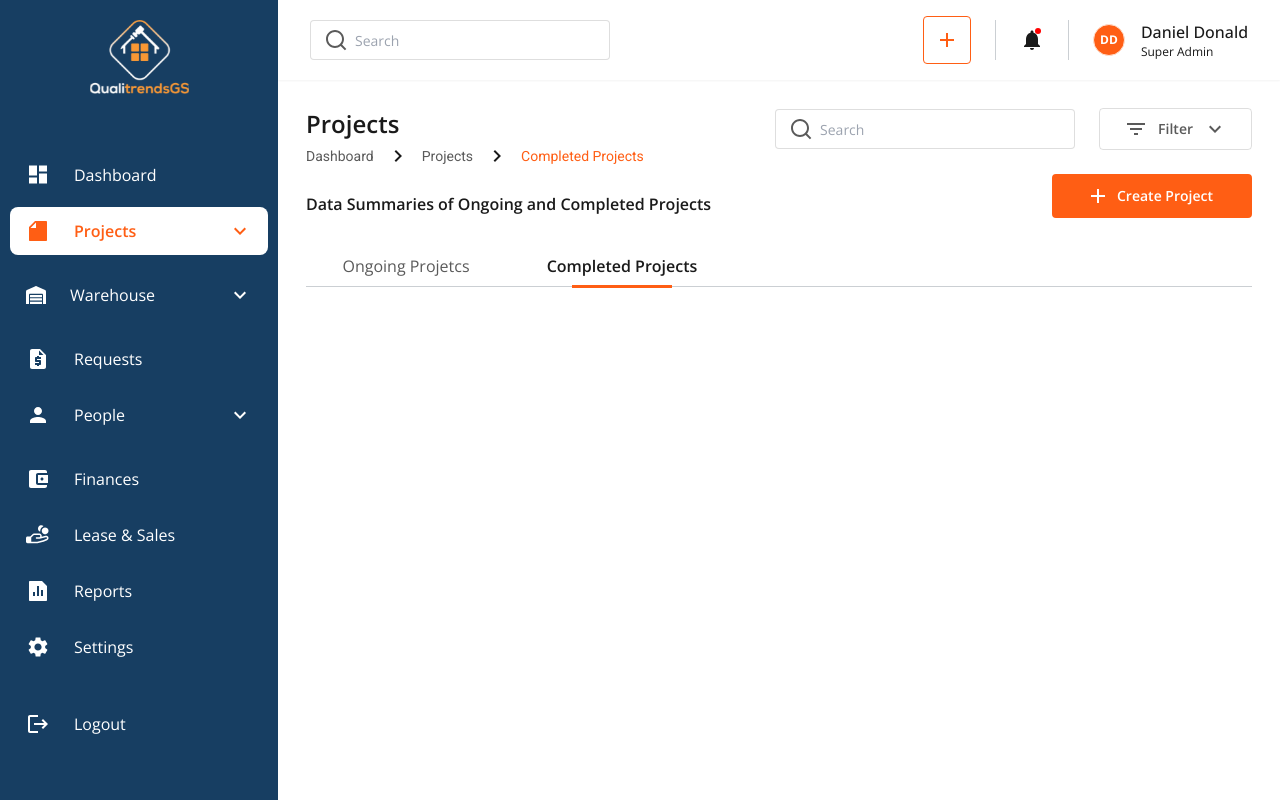
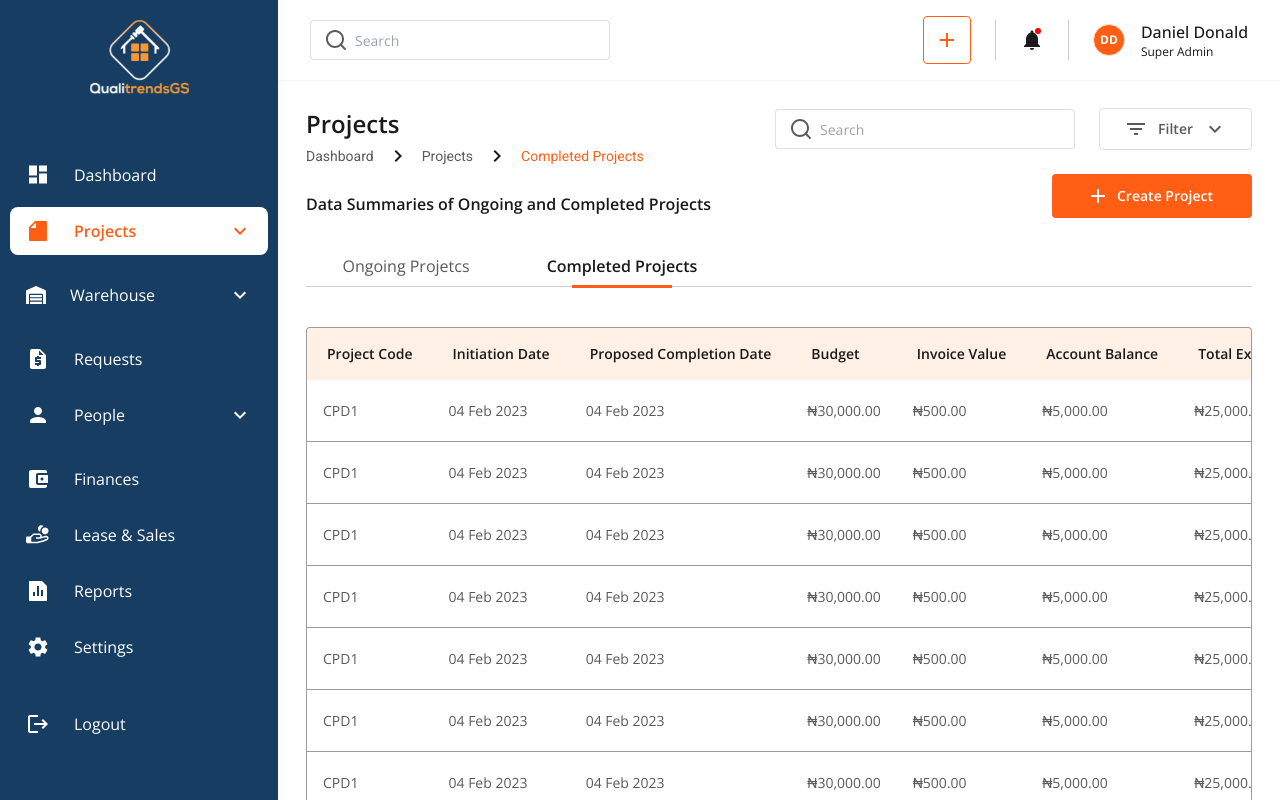
Before and after one commit to ntamiegbe/qualitrends-admin, a Next.js app: page /projects/completed-projects in a window 1280 px wide. Shown: the top 800 px of the page. Built offline with nearby package versions, Linux system fonts and the light colour scheme.

Commit message:
Refactor: Add metadata to layout component and create CompletedProjects component

```diff
--- a/src/app/(main)/layout.tsx
+++ b/src/app/(main)/layout.tsx
@@ -1,7 +1,30 @@
-"use client";
-
 import Header from "@/components/layout/Header";
 import Navigation from "@/components/layout/Navigation";
+import { Metadata } from "next";
+
+export const metadata: Metadata = {
+	title: {
+		template: "QualitrendsGS | %s",
+		default: "QualitrendsGS",
+	},
+	description: "At Qualitrends we build your visions.",
+	openGraph: {
+		type: "website",
+		locale: "en_US",
+		url: "https://qualitrendsng.com",
+		title: "QualitrendsGS",
+		description: "At Qualitrends we build your visions.",
+		images: [
+			{
+				url: "https://qualitrendsng.com/wp-content/uploads/2023/08/1-1.png",
+				width: 1200,
+				height: 630,
+				alt: "QualitrendsGS",
+			},
+		],
+		siteName: "QualitrendsGS",
+	},
+};
 
 type LayoutProps = {
 	children: React.ReactNode;
--- a/src/app/(main)/projects/completed-projects/page.tsx
+++ b/src/app/(main)/projects/completed-projects/page.tsx
@@ -1,5 +1,7 @@
+import CompletedProjects from "@/components/projects/CompletedProjects";
+
 const CompletedProjectsPage = () => {
-	return <div></div>;
+	return <CompletedProjects />;
 };
 
 export default CompletedProjectsPage;
--- a/src/components/layout/Header/index.tsx
+++ b/src/components/layout/Header/index.tsx
@@ -1,3 +1,5 @@
+"use client";
+
 import Input from "@/components/global/Input";
 import Icons from "@/components/icons";
 import { FormProvider, useForm } from "react-hook-form";
--- /dev/null
+++ b/src/components/projects/CompletedProjects/index.tsx
@@ -0,0 +1,190 @@
+"use client";
+
+import Table from "@/components/global/Table";
+import Icons from "@/components/icons";
+import { cn, formatAmount } from "@/lib/utils";
+
+const CompletedProjects = () => {
+	const data = [
+		{
+			code: "CPD1",
+			initiationDate: "04 Feb 2023",
+			proposedCompletionDate: "04 Feb 2023",
+			budget: 3000000,
+			invoiceValue: 50000,
+			accountBalance: 500000,
+			totalExpenses: 2500000,
+		},
+		{
+			code: "CPD1",
+			initiationDate: "04 Feb 2023",
+			proposedCompletionDate: "04 Feb 2023",
+			budget: 3000000,
+			invoiceValue: 50000,
+			accountBalance: 500000,
+			totalExpenses: 2500000,
+		},
+		{
+			code: "CPD1",
+			initiationDate: "04 Feb 2023",
+			proposedCompletionDate: "04 Feb 2023",
+			budget: 3000000,
+			invoiceValue: 50000,
+			accountBalance: 500000,
+			totalExpenses: 2500000,
+		},
+		{
+			code: "CPD1",
+			initiationDate: "04 Feb 2023",
+			proposedCompletionDate: "04 Feb 2023",
+			budget: 3000000,
+			invoiceValue: 50000,
+			accountBalance: 500000,
+			totalExpenses: 2500000,
+		},
+		{
+			code: "CPD1",
+			initiationDate: "04 Feb 2023",
+			proposedCompletionDate: "04 Feb 2023",
+			budget: 3000000,
+			invoiceValue: 50000,
+			accountBalance: 500000,
+			totalExpenses: 2500000,
+		},
+		{
+			code: "CPD1",
+			initiationDate: "04 Feb 2023",
+			proposedCompletionDate: "04 Feb 2023",
+			budget: 3000000,
+			invoiceValue: 50000,
+			accountBalance: 500000,
+			totalExpenses: 2500000,
+		},
+		{
+			code: "CPD1",
+			initiationDate: "04 Feb 2023",
+			proposedCompletionDate: "04 Feb 2023",
+			budget: 3000000,
+			invoiceValue: 50000,
+			accountBalance: 500000,
+			totalExpenses: 2500000,
+		},
+		{
+			code: "CPD1",
+			initiationDate: "04 Feb 2023",
+			proposedCompletionDate: "04 Feb 2023",
+			budget: 3000000,
+			invoiceValue: 50000,
+			accountBalance: 500000,
+			totalExpenses: 2500000,
+		},
+		{
+			code: "CPD1",
+			initiationDate: "04 Feb 2023",
+			proposedCompletionDate: "04 Feb 2023",
+			budget: 3000000,
+			invoiceValue: 50000,
+			accountBalance: 500000,
+			totalExpenses: 2500000,
+		},
+		{
+			code: "CPD1",
+			initiationDate: "04 Feb 2023",
+			proposedCompletionDate: "04 Feb 2023",
+			budget: 3000000,
+			invoiceValue: 50000,
+			accountBalance: 500000,
+			totalExpenses: 2500000,
+		},
+	];
+
+	const tableHeadData = [
+		{
+			title: "Project Code",
+			key: "code",
+		},
+		{
+			title: "Initiation Date",
+			key: "initiationDate",
+		},
+		{
+			title: "Proposed Completion Date",
+			key: "proposedCompletionDate",
+		},
+		{
+			title: "Budget",
+			key: "budget",
+		},
+		{
+			title: "Invoice Value",
+			key: "invoiceValue",
+		},
+		{
+			title: "Account Balance",
+			key: "accountBalance",
+		},
+		{
+			title: "Total Expenses",
+			key: "totalExpenses",
+		},
+		{
+			title: "Actions",
+			key: "actions",
+		},
+	];
+
+	return (
+		<section>
+			<Table
+				data={data!}
+				loaderLength={10}
+				tableHeadData={tableHeadData}
+				rowComponent={(transaction, index, length) => {
+					const {
+						code,
+						initiationDate,
+						proposedCompletionDate,
+						budget,
+						invoiceValue,
+						accountBalance,
+						totalExpenses,
+					} = transaction;
+					return (
+						<tr
+							onClick={() => {}}
+							className={cn("text-sm border-[#5A5A5A99]", {
+								"border-b": index !== length - 1,
+							})}>
+							<td className='p-4 text-black-500 whitespace-nowrap'>{code}</td>
+							<td className='p-4 text-black-500 whitespace-nowrap'>
+								{initiationDate}
+							</td>
+							<td className='py-[18px] w-[100px] px-4 text-black-500 whitespace-nowrap'>
+								{proposedCompletionDate}
+							</td>
+							<td className='p-4 text-black-500 whitespace-nowrap'>
+								{formatAmount(+budget, "NGN")}
+							</td>
+							<td className='p-4 text-black-500 whitespace-nowrap'>
+								{formatAmount(+invoiceValue, "NGN")}
+							</td>
+							<td className='p-4 text-black-500 whitespace-nowrap'>
+								{formatAmount(+accountBalance, "NGN")}
+							</td>
+							<td className='p-4 text-black-500 whitespace-nowrap'>
+								{formatAmount(+totalExpenses, "NGN")}
+							</td>
+							<td className='p-4'>
+								<button>
+									<Icons.MoreIcon />
+								</button>
+							</td>
+						</tr>
+					);
+				}}
+			/>
+		</section>
+	);
+};
+
+export default CompletedProjects;
```
